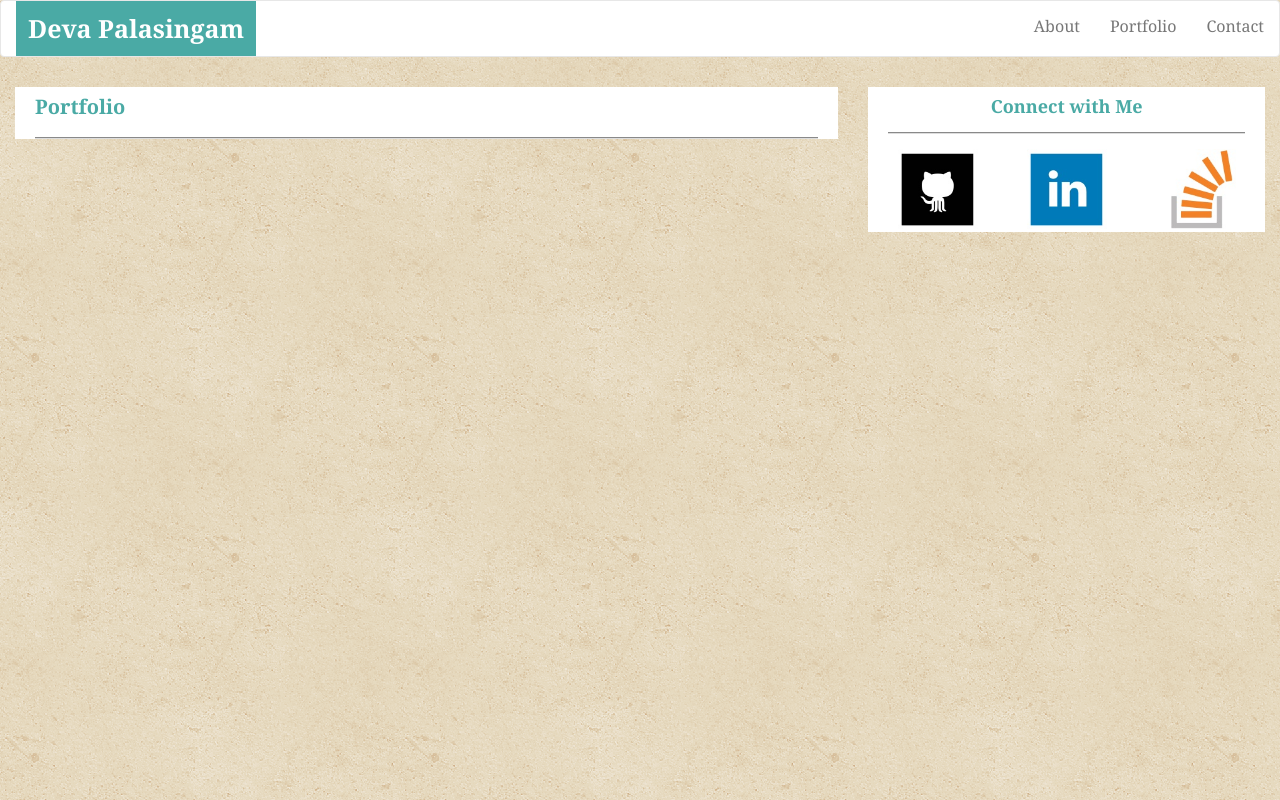
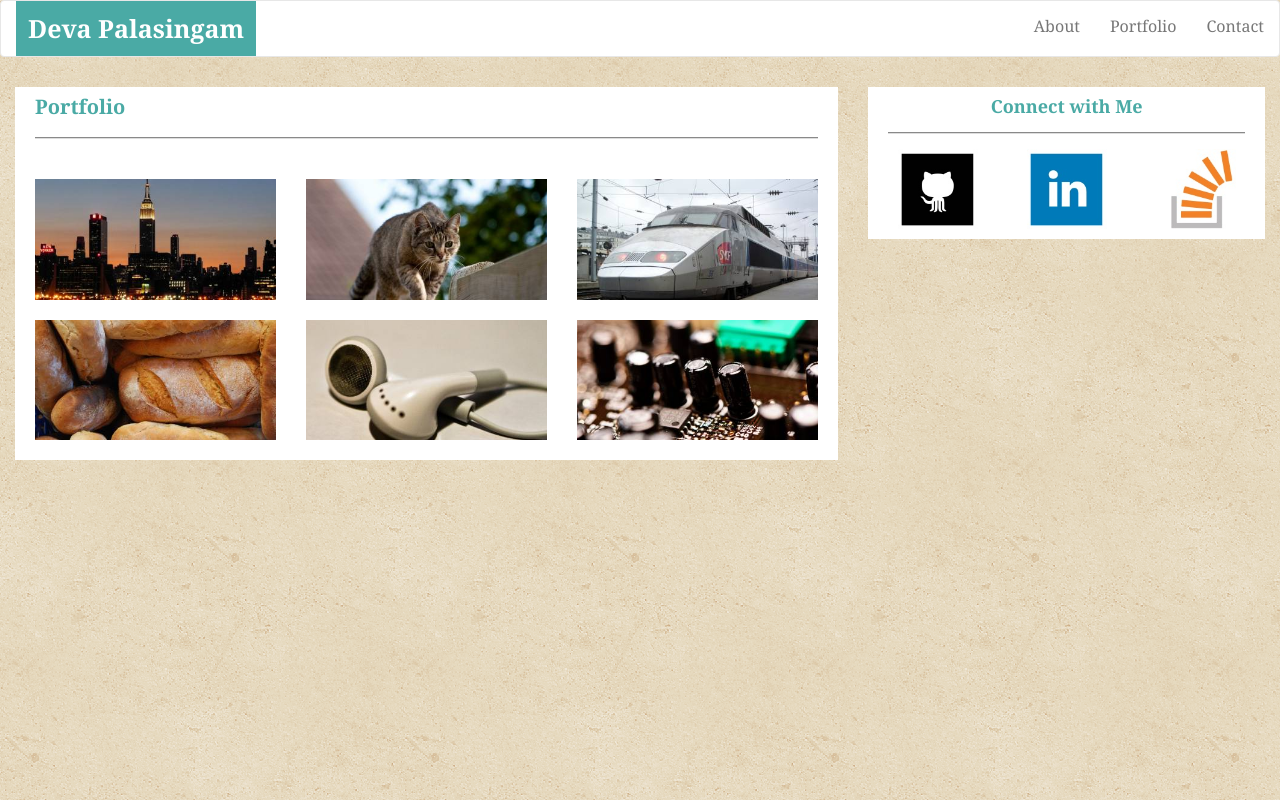
Before and after one commit to DevaPalasingam/Bootstrap-Portfolio, a plain HTML site: page portfolio.html in a window 1280 px wide. Drawn offline with nearby package versions, Linux system fonts and the light colour scheme.

Commit message:
still working on stuff

```diff
--- a/assets/CSS/style.css
+++ b/assets/CSS/style.css
@@ -45,6 +45,7 @@ h1 {
 	padding-left: 20px;
 	margin-bottom: 10px;
 	margin-top: 10px;
+	padding-bottom: 10px;
 }
 
 .right-box {
@@ -53,6 +54,7 @@ h1 {
 	padding-left: 20px;
 	margin-top: 10px;
 	margin-bottom: 10px;
+	padding-bottom: 10px;
 }
 
 h1 {
@@ -83,3 +85,19 @@ p {
 	font-family: 'Arial', 'Helvetica Neue', Helvetica, sans-serif;
 	color: #777777;
 }
+
+.social-link {
+	margin: 0 auto 0 auto;
+}
+
+.project-img {
+	margin: 0 auto 0 auto;
+	padding-bottom: 10px;
+	padding-top: 10px;
+}
+
+/*.project-text {
+	position: absolute;
+	height: 20px;
+	background-color: black;
+}*/
--- a/portfolio.html
+++ b/portfolio.html
@@ -38,6 +38,51 @@
 				<!-- This section is for the content of left-box -->
 				<h1>Portfolio</h1>
 
+				<div class="row">
+					<div class="col-xs-12 col-sm-6 col-md-4">
+
+						<div class="project-holder">
+							<img class="img-responsive project-img" src="assets/images/RandomImage1.jpg" alt="Hangman">
+
+							<div class="project-text"></div>
+						</div>
+
+						<div class="project-holder">
+							<img class="img-responsive project-img" src="assets/images/RandomImage2.jpg" alt="Trivia Game">
+
+							<div class="project-text"></div>
+						</div>
+					</div>
+
+					<div class="col-xs-12 col-sm-6 col-md-4">
+						<div class="project-holder">
+							<img class="img-responsive project-img" src="assets/images/RandomImage3.jpg" alt="RPG">
+
+							<div class="project-text"></div>
+						</div>
+
+						<div class="project-holder">
+							<img class="img-responsive project-img" src="assets/images/RandomImage4.jpg" alt="Rutgers Info">
+
+							<div class="project-text"></div>
+						</div>
+					</div>
+
+					<div class="col-xs-12 col-sm-6 col-md-4">
+						<div class="project-holder">
+							<img class="img-responsive project-img" src="assets/images/RandomImage5.jpg" alt="Rock Paper Scissors">
+
+							<div class="project-text"></div>
+						</div>
+
+						<div class="project-holder">
+							<img class="img-responsive project-img" src="assets/images/RandomImage6.jpg" alt="Awesome Project">
+
+							<div class="project-text"></div>
+						</div>
+					</div>
+				</div>
+
 				<!-- ................................... -->
 				</div>
 			</div>
@@ -50,19 +95,19 @@
 					<div class="row social-network">
 						<div class="col-xs-4">
 							<a href="https://github.com/DevaPalasingam">
-								<img src="assets/images/GitHubLogo.jpg" alt="GitHub" width=80 height=80>
+								<img class="img-responsive social-link" src="assets/images/GitHubLogo.jpg" alt="GitHub" width=80 height=80>
 							</a>
 						</div>
 
 						<div class="col-xs-4">
 							<a class="linkedin", href="https://www.linkedin.com/in/deva-palasingam">
-								<img src="assets/images/LinkedInLogo.jpg" alt="LinkedIn" width=80 height=80>
+								<img class="img-responsive social-link" src="assets/images/LinkedInLogo.jpg" alt="LinkedIn" width=80 height=80>
 							</a>
 						</div>
 
 						<div class="col-xs-4">
 							<a href="https://stackoverflow.com/users/8661532/deva">
-								<img src="assets/images/StackOverflowIcon.jpg" alt="StackOverflow" width=80 height=80>
+								<img class="img-responsive social-link" src="assets/images/StackOverflowIcon.jpg" alt="StackOverflow" width=80 height=80>
 							</a>
 						</div>
 					</div>
```
Also changed, not shown: contact.html (+3 -3 lines), index.html (+26 -10 lines).
